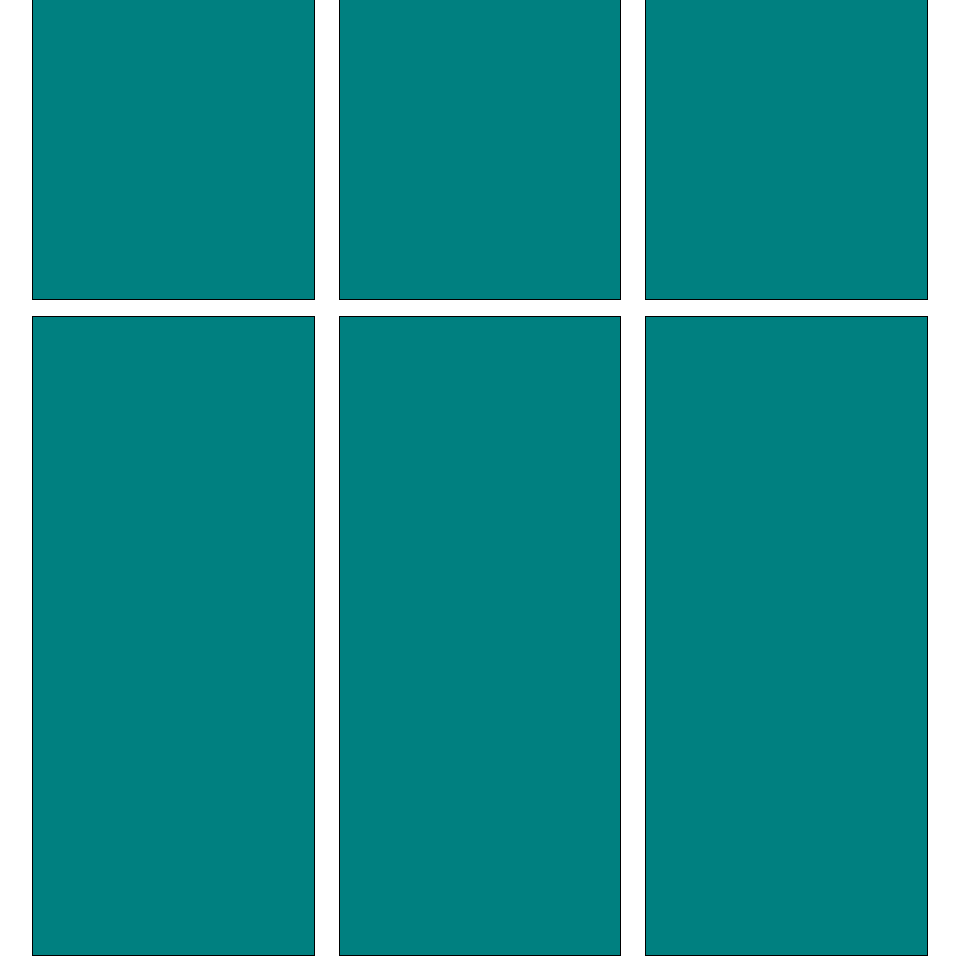
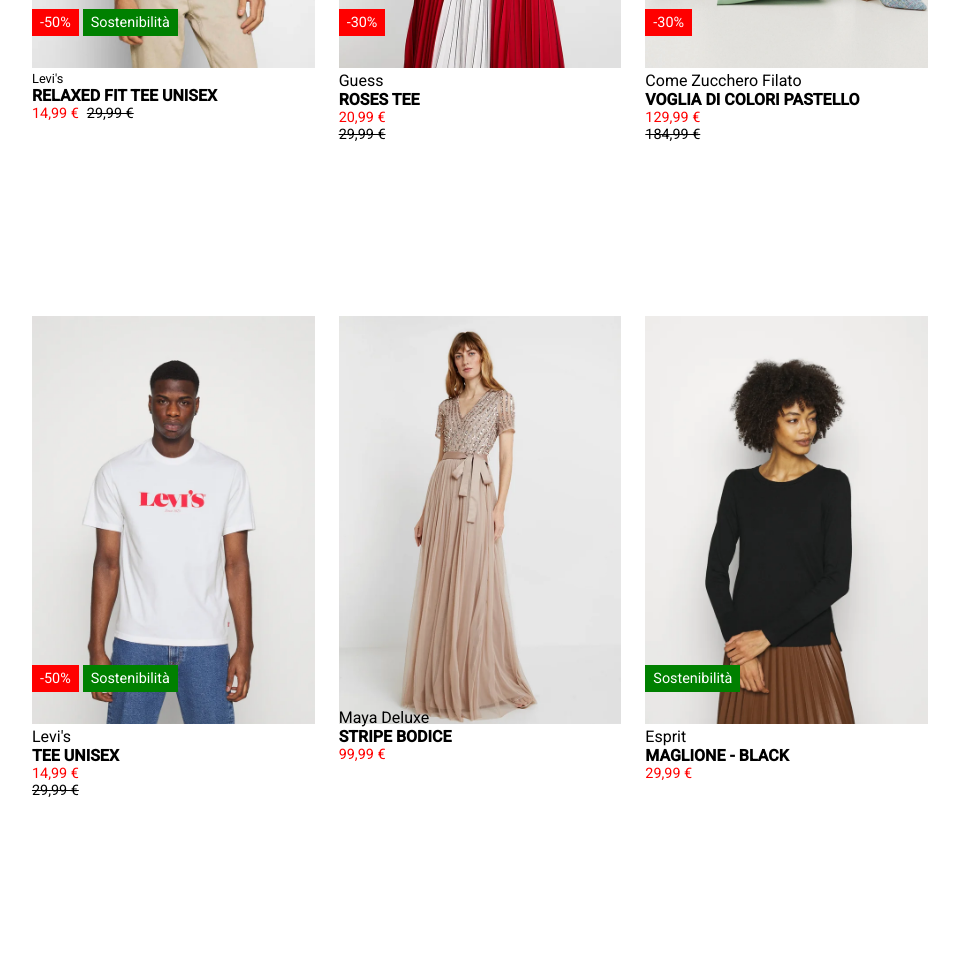
Before and after one commit to lucamincuzzi/html-css-boolando, a plain HTML site: page index.html in a window 1280 px wide. Shown: the part 500-1459 px from the top of the page, without its empty margins (160-1119 px from the left). Drawn offline with Linux system fonts and the light colour scheme.

Commit message:
add: col content

```diff
--- a/css/style.css
+++ b/css/style.css
@@ -33,6 +33,7 @@ nav .wrapper {
   justify-content: space-around;
   align-items: center;
   position: fixed;
+  z-index: 2;
   top: 0;
   left: 0;
   width: 100%;
@@ -73,11 +74,72 @@ main .container {
 }
 
 .col {
+  position: relative;
   width: calc(100% / 3 - 1rem);
-  background-color: teal;
-  border: 1px black solid;
   min-height: 40rem;
   margin-bottom: 1rem;
+}
+
+.secondary-image {
+  position: absolute;
+  z-index: 0;
+}
+
+.main-image {
+  position: relative;
+}
+
+.main-image:hover {
+  z-index: -1;
+}
+
+.sale, .eco {
+  position: relative;
+  bottom: 60px;
+  padding: .3rem .5rem .3rem .5rem;
+  background-color: red;
+  color: white;
+  font-size: .9rem;
+  font-weight: 400;
+}
+
+.eco {
+  background-color: green;
+}
+
+.article-description {
+  position: relative;
+  bottom: 20px;
+  color: black;
+}
+
+.article-description span {
+  display: block;
+}
+
+.brand {
+  font-size: .8rem;
+}
+
+.product-name {
+  font-weight: bold;
+}
+
+.price {
+  display: flex;
+}
+
+.sale-price, .original-price {
+  font-size: .9rem;
+  padding-right: .5rem;
+}
+
+.sale-price {
+  color: red;
+}
+
+.original-price {
+  text-decoration: line-through;
 }
 
 /* FOOTER */
--- a/index.html
+++ b/index.html
@@ -66,12 +66,75 @@
     <main>
       <div class="container">
         <div class="row">
-          <div class="col"></div>
-          <div class="col"></div>
-          <div class="col"></div>
-          <div class="col"></div>
-          <div class="col"></div>
-          <div class="col"></div>
+          <div class="col">
+            <img src="img/img/1b.webp" alt="" class="secondary-image">
+            <img class="main-image" src="img/img/1.webp" alt="Maglietta Levi's" />
+            <span class="sale">-50%</span>
+            <span class="eco">Sostenibilità</span>
+            <div class="article-description">
+              <span class="brand">Levi's</span>
+              <span class="product-name">RELAXED FIT TEE UNISEX</span>
+              <div class="price">
+                <span class="sale-price">14,99 €</span>
+                <span class="original-price">29,99 €</span>
+              </div>
+            </div>
+          </div>
+          <div class="col">
+            <img class="secondary-image" src="img/img/2b.webp" alt="">
+            <img class="main-image" src="img/img/2.webp" alt="Maglietta Guess" />
+            <span class="sale">-30%</span>
+            <div class="article-description">
+              <span class="Brand">Guess</span>
+              <span class="product-name">ROSES TEE</span>
+              <span class="sale-price">20,99 €</span>
+              <span class="original-price">29,99 €</span>
+            </div>
+          </div>
+          <div class="col">
+            <img class="secondary-image" src="img/img/3b.webp" alt="">
+            <img class="main-image" src="img/img/3.webp" alt="Giacca pastello" />
+            <span class="sale">-30%</span>
+            <div class="article-description">
+              <span class="Brand">Come Zucchero Filato</span>
+              <span class="product-name">VOGLIA DI COLORI PASTELLO</span>
+              <span class="sale-price">129,99 €</span>
+              <span class="original-price">184,99 €</span>
+            </div>
+          </div>
+          <div class="col">
+            <img class="secondary-image" src="img/img/4b.webp" alt="">
+            <img class="main-image" src="img/img/4.webp" alt="Maglietta Levi's logo rosso" />
+            <span class="sale">-50%</span>
+            <span class="eco">Sostenibilità</span>
+            <div class="article-description">
+              <span class="Brand">Levi's</span>
+              <span class="product-name">TEE UNISEX</span>
+              <span class="sale-price">14,99 €</span>
+              <span class="original-price">29,99 €</span>
+            </div>
+          </div>
+          <div class="col">
+            <img class="secondary-image" src="img/img/5b.webp" alt="">
+            <img class="main-image" src="img/img/5.webp" alt="Vestito lungo stripes sul top" />
+            <div class="article-description">
+              <span class="Brand">Maya Deluxe</span>
+              <span class="product-name">STRIPE BODICE</span>
+              <span class="sale-price">99,99 €</span>
+              <span class="original-price"></span>
+            </div>
+          </div>
+          <div class="col">
+            <img class="secondary-image" src="img/img/6b.webp" alt="">
+            <img class="main-image" src="img/img/6.webp" alt="Maglione nero" />
+            <span class="eco">Sostenibilità</span>
+            <div class="article-description">
+              <span class="Brand">Esprit</span>
+              <span class="product-name">MAGLIONE - BLACK</span>
+              <span class="sale-price">29,99 €</span>
+              <span class="original-price"></span>
+            </div>
+          </div>
         </div>
       </div>
     </main>
```
